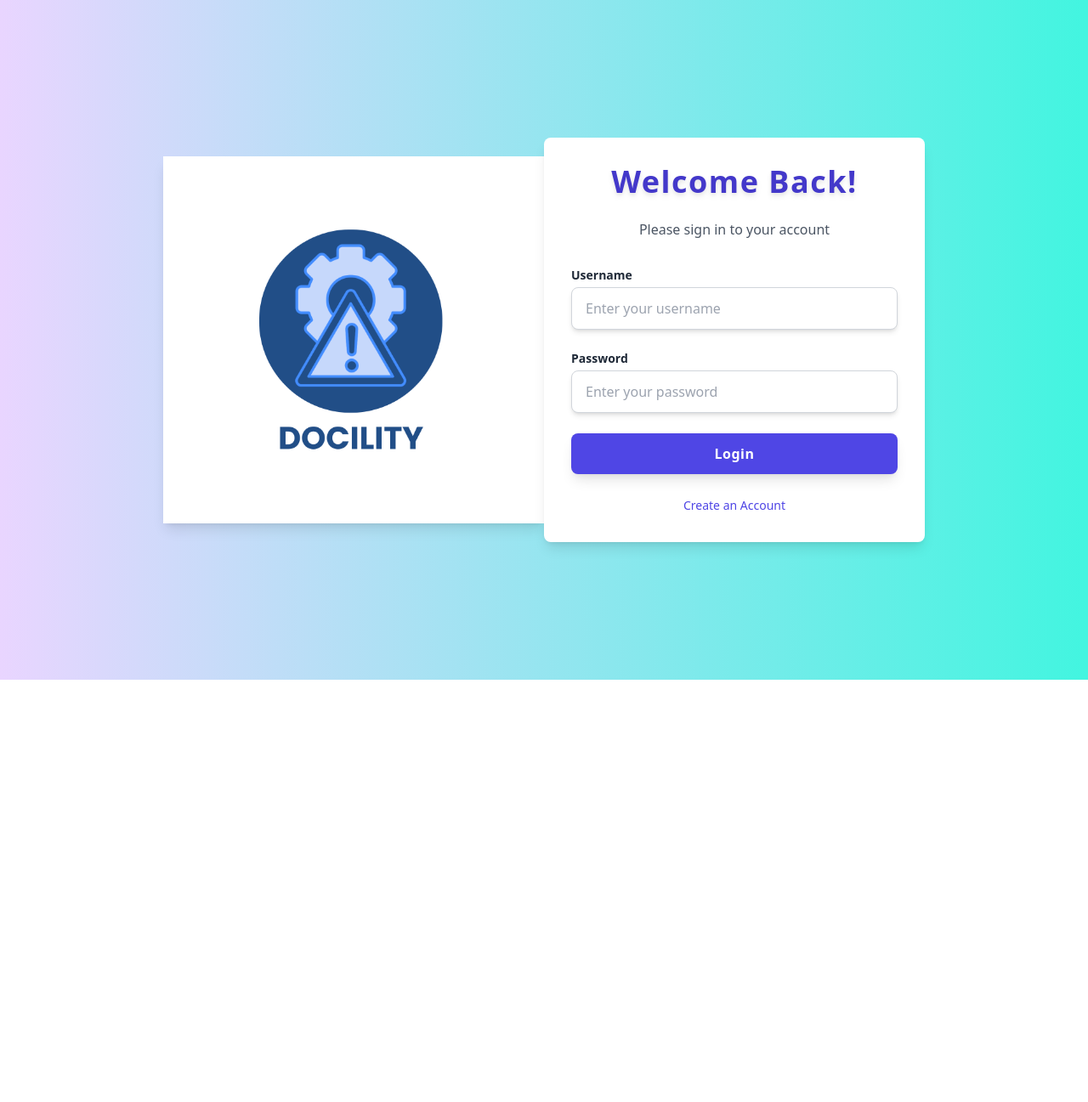
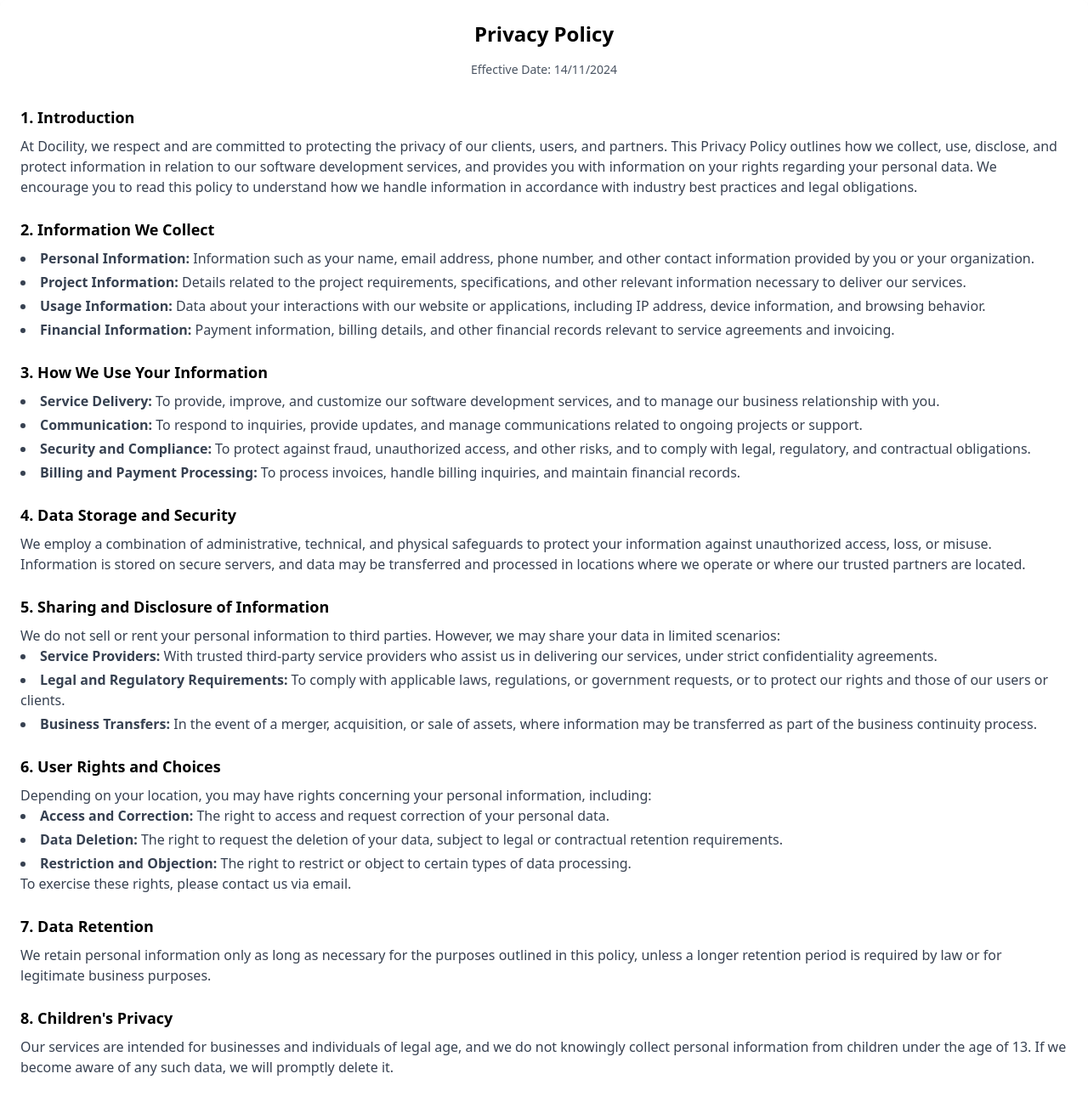
Before and after one commit to docility/docility-frontend, a Vue app: page /privacy-policy in a window 1280 px wide. Before the commit this address led to /signin. Shown: the top 1297 px of the page at 85% size. Before the commit the page ends 800 px from the top, so only its background shows below. Built offline with nearby package versions, Linux system fonts and the light colour scheme; no server answers; what handsontable would draw is missing.

Commit message:
add privacy policy

```diff
--- /dev/null
+++ b/src/components/public/PrivacyPolicy.vue
@@ -0,0 +1,124 @@
+<template>
+  <div class="container mx-auto p-6 bg-white shadow-md rounded-lg">
+    <h1 class="text-2xl font-bold mb-4 text-center">Privacy Policy</h1>
+    <p class="text-sm text-gray-600 text-center mb-8">Effective Date: 14/11/2024</p>
+
+    <div class="space-y-6">
+      <section>
+        <h2 class="text-lg font-semibold mb-2">1. Introduction</h2>
+        <p class="text-gray-700">
+          At Docility, we respect and are committed to protecting the privacy of our clients, users, and partners.
+          This Privacy Policy outlines how we collect, use, disclose, and protect information in relation to our
+          software development services, and provides you with information on your rights regarding your personal
+          data. We encourage you to read this policy to understand how we handle information in accordance with
+          industry best practices and legal obligations.
+        </p>
+      </section>
+
+      <section>
+        <h2 class="text-lg font-semibold mb-2">2. Information We Collect</h2>
+        <ul class="list-disc list-inside text-gray-700 space-y-1">
+          <li><strong>Personal Information:</strong> Information such as your name, email address, phone number, and other contact information provided by you or your organization.</li>
+          <li><strong>Project Information:</strong> Details related to the project requirements, specifications, and other relevant information necessary to deliver our services.</li>
+          <li><strong>Usage Information:</strong> Data about your interactions with our website or applications, including IP address, device information, and browsing behavior.</li>
+          <li><strong>Financial Information:</strong> Payment information, billing details, and other financial records relevant to service agreements and invoicing.</li>
+        </ul>
+      </section>
+
+      <section>
+        <h2 class="text-lg font-semibold mb-2">3. How We Use Your Information</h2>
+        <ul class="list-disc list-inside text-gray-700 space-y-1">
+          <li><strong>Service Delivery:</strong> To provide, improve, and customize our software development services, and to manage our business relationship with you.</li>
+          <li><strong>Communication:</strong> To respond to inquiries, provide updates, and manage communications related to ongoing projects or support.</li>
+          <li><strong>Security and Compliance:</strong> To protect against fraud, unauthorized access, and other risks, and to comply with legal, regulatory, and contractual obligations.</li>
+          <li><strong>Billing and Payment Processing:</strong> To process invoices, handle billing inquiries, and maintain financial records.</li>
+        </ul>
+      </section>
+
+      <section>
+        <h2 class="text-lg font-semibold mb-2">4. Data Storage and Security</h2>
+        <p class="text-gray-700">
+          We employ a combination of administrative, technical, and physical safeguards to protect your information
+          against unauthorized access, loss, or misuse. Information is stored on secure servers, and data may be
+          transferred and processed in locations where we operate or where our trusted partners are located.
+        </p>
+      </section>
+
+      <section>
+        <h2 class="text-lg font-semibold mb-2">5. Sharing and Disclosure of Information</h2>
+        <p class="text-gray-700">
+          We do not sell or rent your personal information to third parties. However, we may share your data in
+          limited scenarios:
+        </p>
+        <ul class="list-disc list-inside text-gray-700 space-y-1">
+          <li><strong>Service Providers:</strong> With trusted third-party service providers who assist us in delivering our services, under strict confidentiality agreements.</li>
+          <li><strong>Legal and Regulatory Requirements:</strong> To comply with applicable laws, regulations, or government requests, or to protect our rights and those of our users or clients.</li>
+          <li><strong>Business Transfers:</strong> In the event of a merger, acquisition, or sale of assets, where information may be transferred as part of the business continuity process.</li>
+        </ul>
+      </section>
+
+      <section>
+        <h2 class="text-lg font-semibold mb-2">6. User Rights and Choices</h2>
+        <p class="text-gray-700">
+          Depending on your location, you may have rights concerning your personal information, including:
+        </p>
+        <ul class="list-disc list-inside text-gray-700 space-y-1">
+          <li><strong>Access and Correction:</strong> The right to access and request correction of your personal data.</li>
+          <li><strong>Data Deletion:</strong> The right to request the deletion of your data, subject to legal or contractual retention requirements.</li>
+          <li><strong>Restriction and Objection:</strong> The right to restrict or object to certain types of data processing.</li>
+        </ul>
+        <p class="text-gray-700">
+          To exercise these rights, please contact us via email.
+        </p>
+      </section>
+
+      <section>
+        <h2 class="text-lg font-semibold mb-2">7. Data Retention</h2>
+        <p class="text-gray-700">
+          We retain personal information only as long as necessary for the purposes outlined in this policy, unless a
+          longer retention period is required by law or for legitimate business purposes.
+        </p>
+      </section>
+
+      <section>
+        <h2 class="text-lg font-semibold mb-2">8. Children's Privacy</h2>
+        <p class="text-gray-700">
+          Our services are intended for businesses and individuals of legal age, and we do not knowingly collect
+          personal information from children under the age of 13. If we become aware of any such data, we will
+          promptly delete it.
+        </p>
+      </section>
+
+      <section>
+        <h2 class="text-lg font-semibold mb-2">9. Updates to This Policy</h2>
+        <p class="text-gray-700">
+          We may update this Privacy Policy periodically to reflect changes in our practices or regulatory
+          requirements. Any updates will be posted on our website, and we encourage you to review this policy
+          periodically.
+        </p>
+      </section>
+
+      <section>
+        <h2 class="text-lg font-semibold mb-2">10. Contact Us</h2>
+        <p class="text-gray-700">
+          If you have any questions, concerns, or requests regarding this Privacy Policy, please contact us at:
+        </p>
+        <ul class="text-gray-700">
+          <li><strong>Privacy Officer</strong></li>
+          <li><strong>Email:</strong> coming soon</li>
+          <li><strong>Phone:</strong> coming soon</li>
+        </ul>
+      </section>
+    </div>
+  </div>
+</template>
+
+<script>
+export default {
+  name: "PrivacyPolicy",
+};
+</script>
+
+<style scoped>
+/* Add additional styles here if needed */
+</style>
--- a/src/components/public/UserLogin.vue
+++ b/src/components/public/UserLogin.vue
@@ -1,14 +1,14 @@
 <template>
   <div class="flex items-center justify-center min-h-screen bg-gradient-to-r from-purple-200 to-[#42f5e0]">
-    <div class="w-full max-w-md p-8 bg-white  shadow-lg ">
-    <img src="@/assets/logo.png" alt="Profile Picture" class="w-full h-full border-4 border-white object-cover"/>
-  </div>
-    <div class="w-full max-w-md p-8 bg-white rounded-lg shadow-lg ">
+    <div class="w-full max-w-md p-8 bg-white shadow-lg">
+      <img src="@/assets/logo.png" alt="Profile Picture" class="w-full h-full border-4 border-white object-cover"/>
+    </div>
+    <div class="w-full max-w-md p-8 bg-white rounded-lg shadow-lg">
       <h2 class="text-4xl font-bold text-center mb-6 text-indigo-700 drop-shadow-md">Welcome Back!</h2>
       <p class="text-center text-gray-600 mb-8">Please sign in to your account</p>
       <form @submit.prevent="UserLogin">
         <div class="mb-6">
-          <label for="username" class="block text-sm font-semibold text-gray-800">Username</label>
+          <label for="username" class="text-default">Username</label>
           <input
             v-model="username"
             id="username"
@@ -18,7 +18,7 @@
         </div>
 
         <div class="mb-6">
-          <label for="password" class="block text-sm font-semibold text-gray-800">Password</label>
+          <label for="password" class=" text-default">Password</label>
           <input
             v-model="password"
             id="password"
@@ -30,7 +30,7 @@
 
         <button
           type="submit"
-          class="w-full bg-indigo-600 text-white py-3 rounded-lg hover:bg-indigo-700 focus:outline-none focus:ring-2 focus:ring-offset-2 focus:ring-indigo-500 transition duration-150 font-semibold shadow-lg"
+          class="w-full secondary-button-style"
           :disabled="isSubmitting"
         >
           <span v-if="isSubmitting">Logging in...</span>
@@ -41,8 +41,33 @@
           <router-link to="/register" class="text-sm text-indigo-600 hover:underline">Create an Account</router-link>
         </div>
 
+        <div class="mt-6 text-center">
+          <button
+            @click.prevent="showModal = true"
+            class="text-sm text-indigo-600 hover:underline focus:outline-none"
+          >
+            View Privacy Policy
+          </button>
+        </div>
+
         <p v-if="errorMessage" class="mt-4 text-red-600 text-center">{{ errorMessage }}</p>
       </form>
+    </div>
+
+    <!-- Privacy Policy Modal -->
+    <div
+      v-if="showModal"
+      class="fixed inset-0 z-50 flex items-center justify-center bg-black bg-opacity-50 scroll-smooth"
+    >
+      <div class="bg-white p-8 rounded-lg shadow-lg w-11/12 max-w-lg h-[700px] overflow-auto flex flex-col">
+        <PrivacyPolicy />
+        <button
+          @click="showModal = false"
+          class="mt-4 px-4 py-2 rounded-lg self-end transition  button-style"
+        >
+          Close
+        </button>
+      </div>
     </div>
   </div>
 </template>
@@ -50,13 +75,19 @@
 <script>
 import http from '@/helpers/http';
 import socket from '@/helpers/socket';
+import PrivacyPolicy from './PrivacyPolicy.vue';
+
 export default {
+  components: {
+    PrivacyPolicy
+  },
   data() {
     return {
       username: '',
       password: '',
       errorMessage: '',
       isSubmitting: false,
+      showModal: false, // To control modal visibility
       apiUrl: process.env.VUE_APP_API_URL,
     };
   },
@@ -73,7 +104,7 @@
 
         sessionStorage.setItem('jwt', jwt);
         sessionStorage.setItem('profile', JSON.stringify(user));
-        socket.connect()
+        socket.connect();
         this.$router.push('/dashboard');
       } catch (error) {
         this.errorMessage = 'Login failed. Please try again.';
@@ -84,25 +115,3 @@
   },
 };
 </script>
-
-<style scoped>
-body {
-  font-family: 'Poppins', sans-serif;
-}
-
-h2 {
-  letter-spacing: 1.5px;
-}
-
-input {
-  transition: border-color 0.3s ease-in-out, box-shadow 0.3s ease-in-out;
-}
-
-button {
-  letter-spacing: 0.5px;
-}
-
-a {
-  font-weight: 500;
-}
-</style>
--- a/src/router/index.js
+++ b/src/router/index.js
@@ -14,10 +14,12 @@
 import RiskRegistered from "@/components/private/riskAssessment/menu/risk-registered.vue";
 import NewAssessmentChecklist from "@/components/private/riskAssessment/menu/assessment-checklist/new-assessment-checklist.vue";
 import CustomerManagement from "@/components/private/customerManagement/customer-management.vue";
+import PrivacyPolicy from "@/components/public/PrivacyPolicy.vue";
 
 // Define your routes
 const routes = [
   { path: "/signin", name: "signin", component: UserLogin },
+  { path: "/privacy-policy", name: "privacy-policy", component: PrivacyPolicy },
   {
     path: "/dashboard",
     name: "dashboard",
@@ -91,7 +93,7 @@
     to.name !== "signin" &&
     !isAuthenticated &&
     to.name !== "register" &&
-    to.name !== "view-grades"
+    to.name !== "privacy-policy"
   ) {
     next({ name: "signin" });
   } else if (to.name === "signin" && isAuthenticated) {
@@ -101,4 +103,5 @@
   }
 });
 
+
 export default router;
```
Also changed, not shown: src/assets/tailwind.css (+7 -0 lines).
